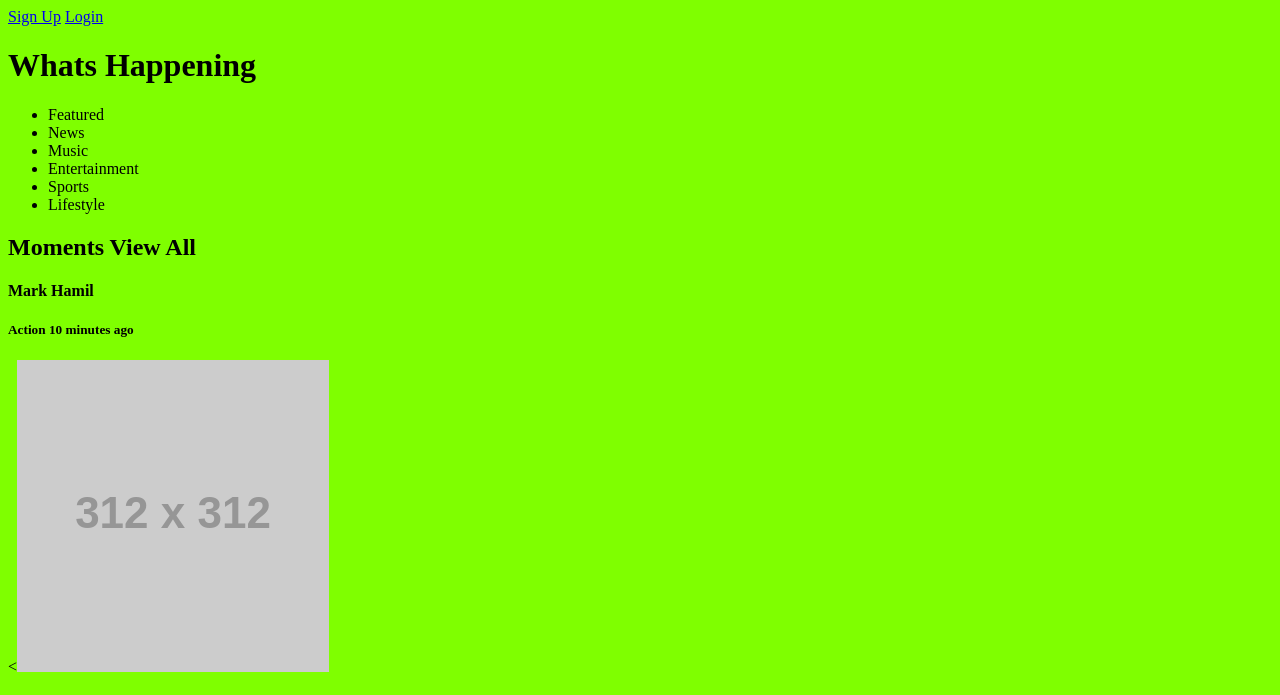
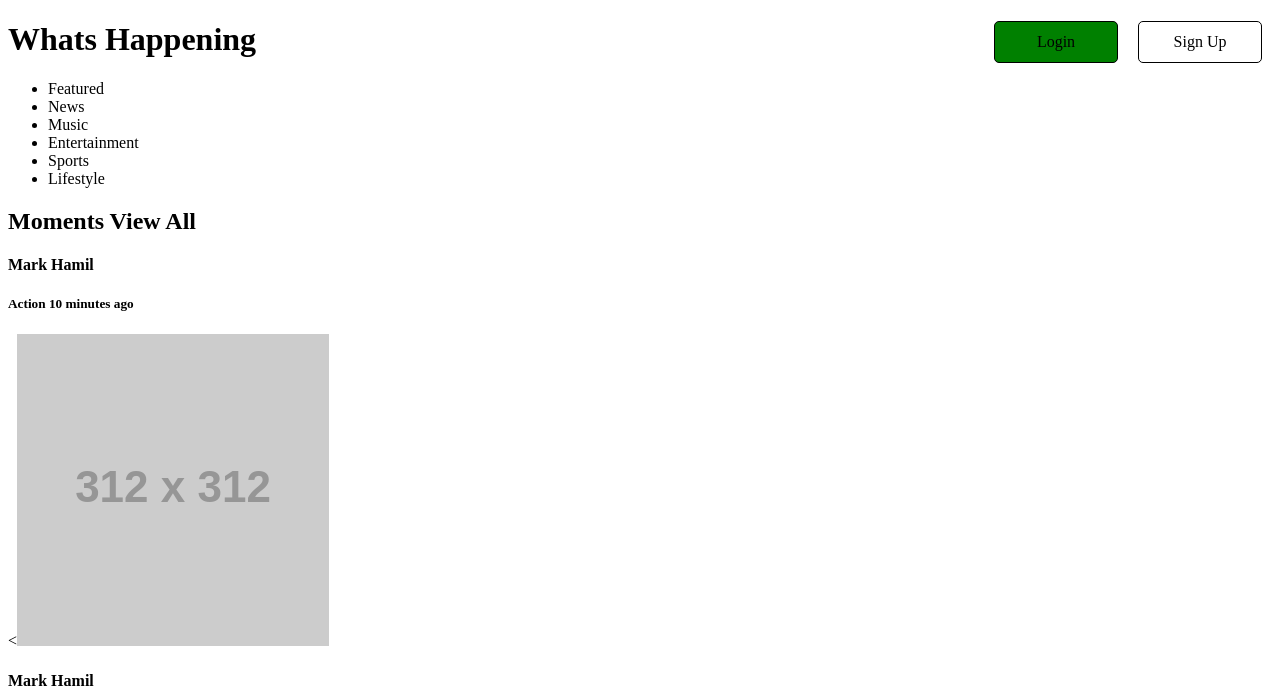
Before and after one commit to Terrionna/twitter_clone, a website: page public/html/index.html in a window 1280 px wide. Shown: the top 695 px of the page. Drawn offline with Linux system fonts and the light colour scheme; files that its build step writes are made by us from their sources; placeholder pictures from the web are drawn by us.

Commit message:
started working on the styling of the buttons in the header

```diff
--- a/public/css/main.css
+++ b/public/css/main.css
@@ -1,3 +1,24 @@
-body {
-background-color: chartreuse;
+.button {
+  width: 100px;
+  border: 1px solid black;
+  display: inline-block;
+  text-align: center;
+  border-radius: 5px;
+  text-decoration: none;
+  color: black;
+  padding: 11px;
 }
+
+.button:hover {
+  background-color: white;
+  color:green;
+  font-size: 300%;
+}
+.pull-right {
+  float: right;
+  margin-left: 10px;
+  margin-right:10px;
+}
+.button-green{
+  background-color: green;
+}
--- a/public/html/index.html
+++ b/public/html/index.html
@@ -8,8 +8,8 @@
   <body>
     <header>
       <div>
-        <a href="#">Sign Up</a>
-        <a href="#">Login</a>
+        <a href="#"class='button button pull-right'>Sign Up</a>
+        <a href="#"class='button button-green pull-right'>Login</a>
         <header>
           <h1>Whats Happening</h1>
 
```
